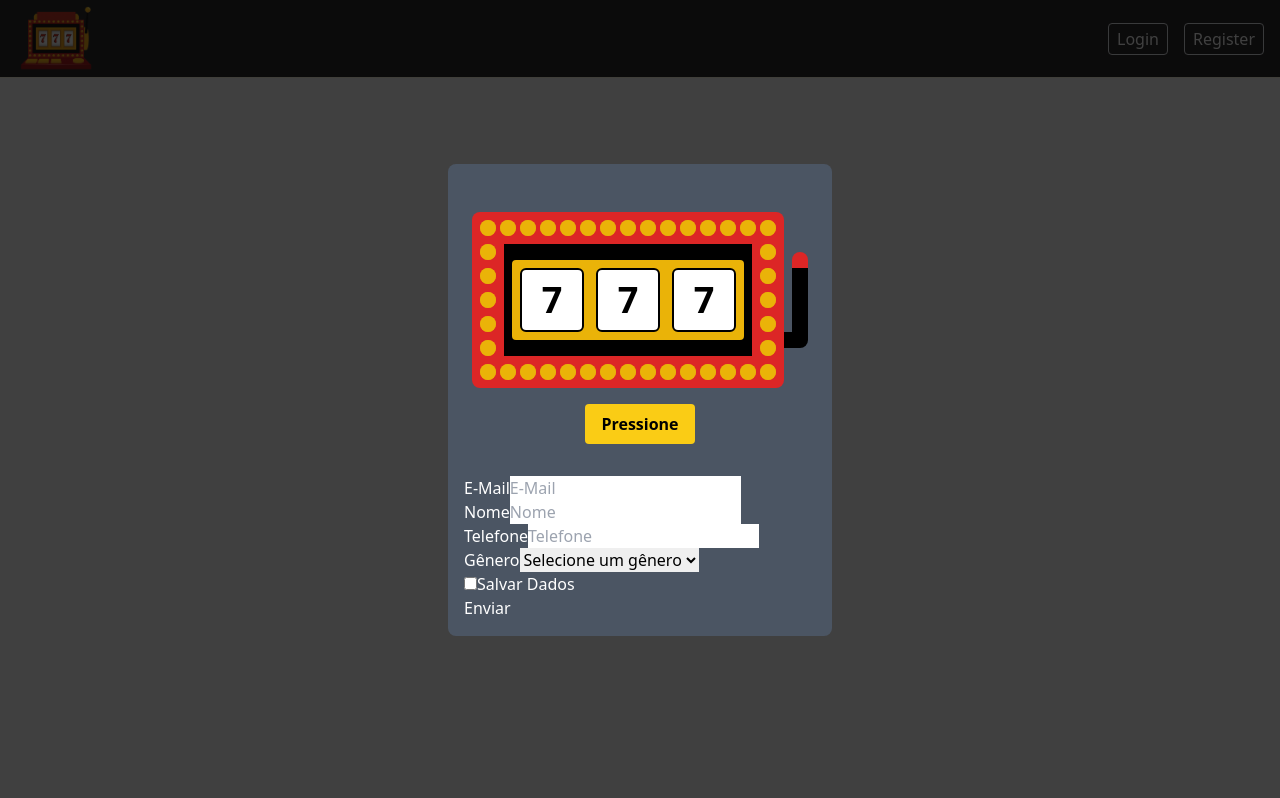
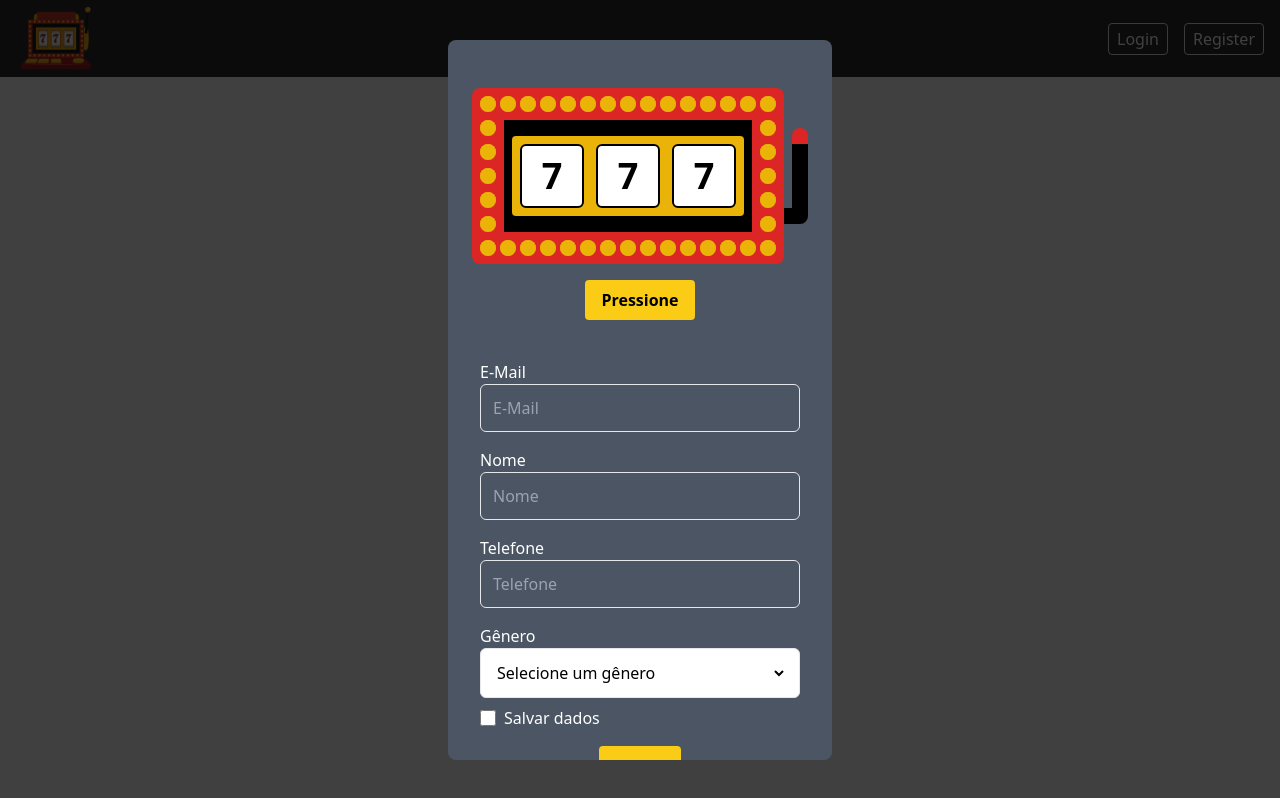
Before and after one commit to AlehandroSV/caca-niquel, a Vue app: page / in a window 1280 px wide. Both pictures are taken after a click on the button "Game". Built offline with nearby package versions, Linux system fonts and the light colour scheme; some icons are missing.

Commit message:
feat: Estilizando Formulário

```diff
--- a/src/components/Form.vue
+++ b/src/components/Form.vue
@@ -1,9 +1,17 @@
 <template>
-  <form @submit.prevent="submitForm">
-    <div v-for="field in formProps" :key="field.id">
+  <form @submit.prevent="submitForm" class="mb-5">
+    <div v-for="field in formProps" :key="field.id" class="mx-4 flex flex-col">
       <template v-if="field.generos">
+        <div class="my-2">
           <label :for="field.id">{{ field.name }}</label>
-        <select :id="field.id" v-model="field.value" class="text-black-900">
+          <div
+            class="flex border border-black bg-white dark:border-white items-center gap-3 py-3 px-3 w-full rounded-md focus-within:border-primary focus-within:ring-1 ring-secondary"
+          >
+            <select
+              :id="field.id"
+              v-model="field.value"
+              class="bg-transparent h-full w-full flex-1 placeholder:text-gray-400 outline-none text-black-900 cursor-pointer"
+            >
               <option value="">Selecione um gênero</option>
               <option
                 v-for="option in field.generos"
@@ -13,9 +21,16 @@
                 {{ option.name }}
               </option>
             </select>
+          </div>
+        </div>
       </template>
-      <template v-else>
+      <template v-else-if="!field.salvarDados">
+        <div class="my-2">
           <label :for="field.id">{{ field.name }}</label>
+          <div
+            class="flex border border-black dark:border-white items-center gap-3 py-3 px-3 w-full rounded-md focus-within:border-primary focus-within:ring-1 ring-secondary"
+            v-if="field.type !== 'submit' && !field.salvarDados"
+          >
             <input
               :id="field.id"
               :type="field.type"
@@ -23,15 +38,32 @@
               v-model="field.value"
               :name="field.model"
               :mask="field.mask"
-          v-if="field.type !== 'submit' && !field.salvarDados"
+              class="bg-transparent h-full w-full flex-1 placeholder:text-gray-400 outline-none cursor-pointer"
             />
+          </div>
+        </div>
+      </template>
+      <template v-else-if="field.salvarDados">
+        <div class="flex items-center gap-2">
+          <input
+            id="saveData"
+            type="checkbox"
+            v-model="saveData"
+            class="w-4 h-4 text-blue-600 bg-gray-100 border-gray-300 rounded focus:ring-blue-500 dark:focus:ring-blue-600 dark:ring-offset-gray-700 dark:focus:ring-offset-gray-700 focus:ring-2 dark:bg-gray-600 dark:border-gray-500"
+          />
+          <label for="saveData" class="cursor-pointer">Salvar dados</label>
+        </div>
       </template>
     </div>
-    <div>
-      <input id="saveData" type="checkbox" v-model="saveData" />
-      <label for="saveData">Salvar Dados</label>
+
+    <div class="flex w-full items-center justify-center">
+      <button
+        type="submit"
+        class="transition-all text-black-900 bg-yellow-400 py-2 px-4 rounded mt-4 disabled:opacity-50 duration-700 font-semibold"
+      >
+        Enviar
+      </button>
     </div>
-    <button type="submit">Enviar</button>
   </form>
 </template>
 
```
Lines whose indentation alone changed are shown as unchanged.
